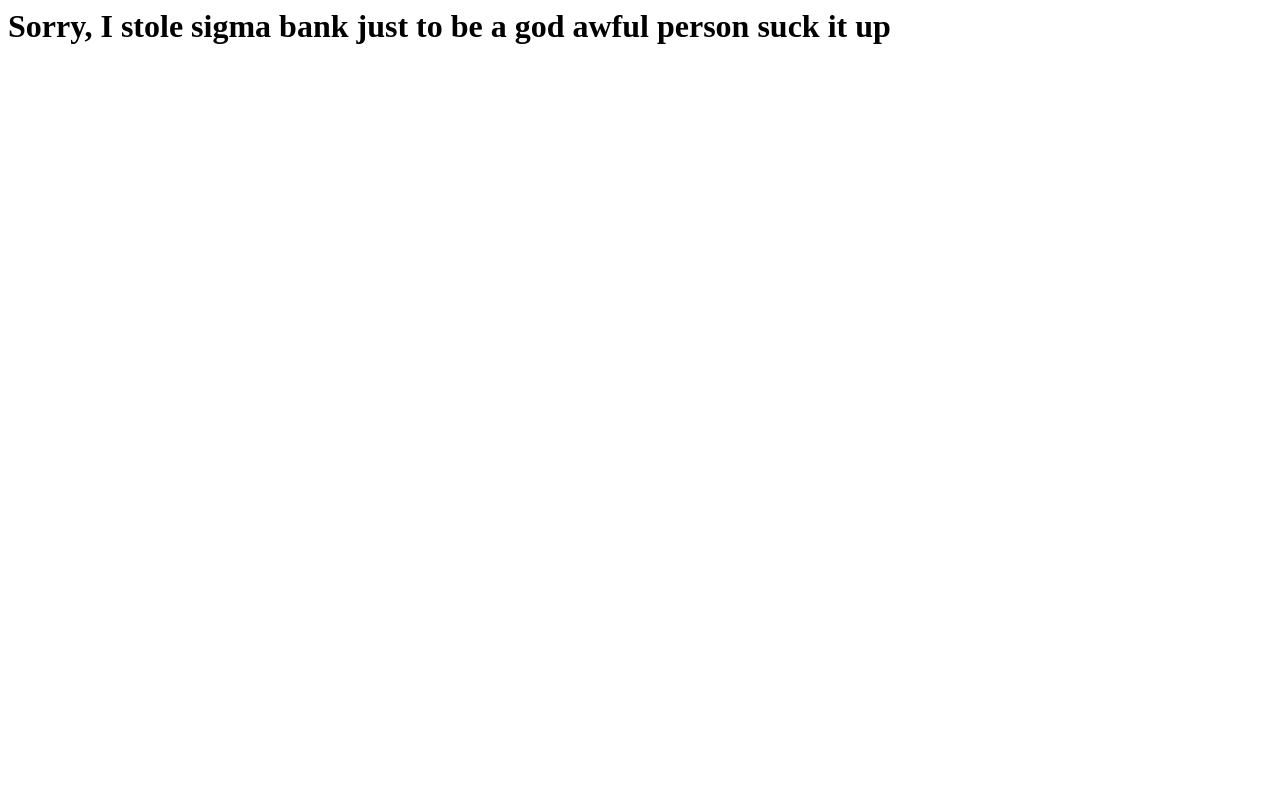
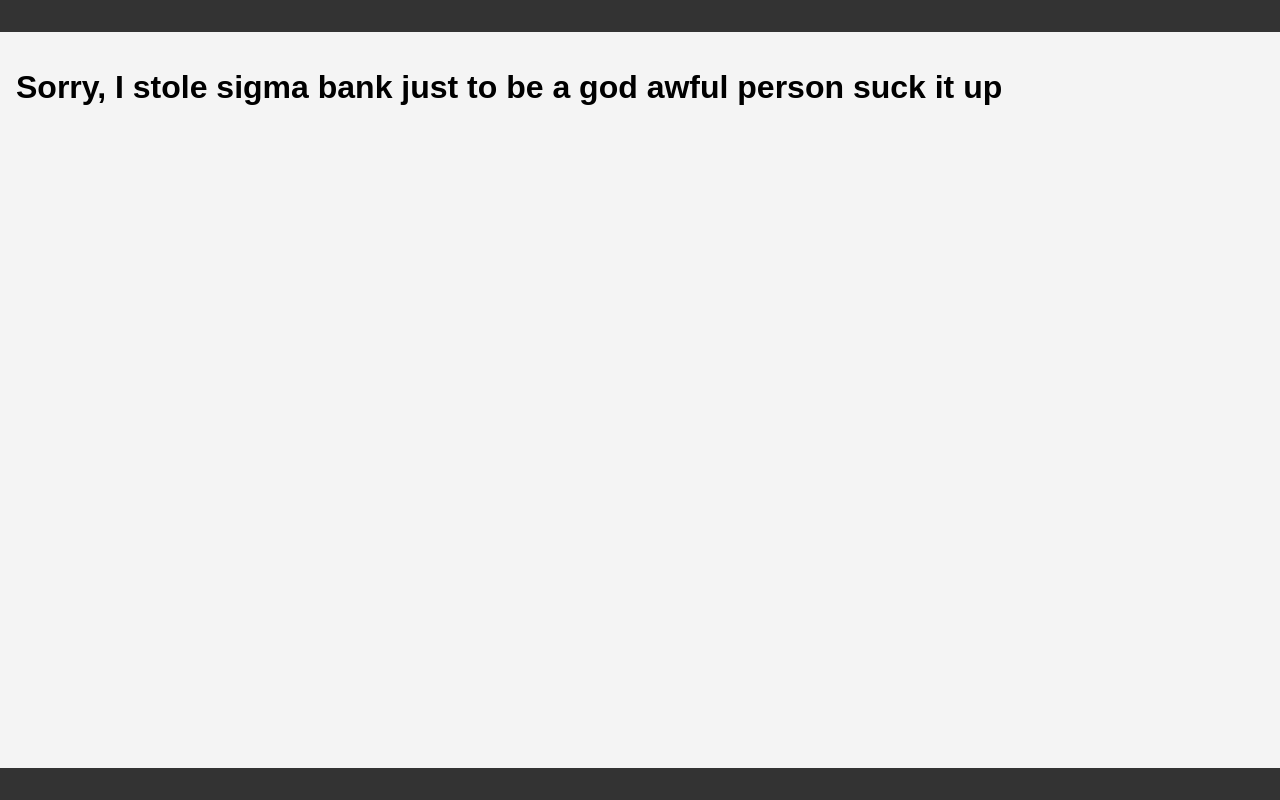
Before and after one commit to Dashdaslaya/istolesigmabank, a plain HTML site: page index.html in a window 1280 px wide. Drawn offline with Linux system fonts and the light colour scheme.

Commit message:
Update index.html

```diff
--- a/index.html
+++ b/index.html
@@ -1 +1,43 @@
-<h1>Sorry, I stole sigma bank just to be a god awful person suck it up</h1>
+<!DOCTYPE html>
+<html lang="en">
+<head>
+    <meta charset="UTF-8">
+    <meta name="viewport" content="width=device-width, initial-scale=1.0">
+    <title>Basic HTML Template</title>
+    <style>
+        body {
+            font-family: Arial, sans-serif;
+            margin: 0;
+            padding: 0;
+            background-color: #f4f4f4;
+        }
+        header {
+            background-color: #333;
+            color: #fff;
+            padding: 1em 0;
+            text-align: center;
+        }
+        main {
+            padding: 1em;
+        }
+        footer {
+            background-color: #333;
+            color: #fff;
+            text-align: center;
+            padding: 1em 0;
+            position: fixed;
+            width: 100%;
+            bottom: 0;
+        }
+    </style>
+</head>
+<body>
+    <header>
+    </header>
+    <main>
+	<h1>Sorry, I stole sigma bank just to be a god awful person suck it up</h1>
+    </main>
+    <footer>
+    </footer>
+</body>
+</html>
```
